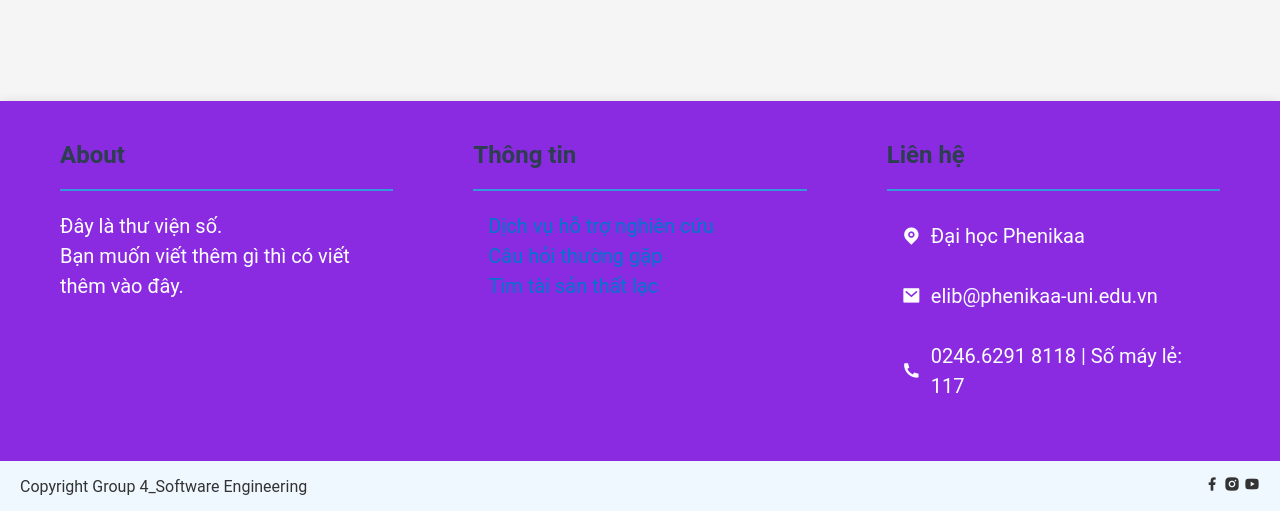
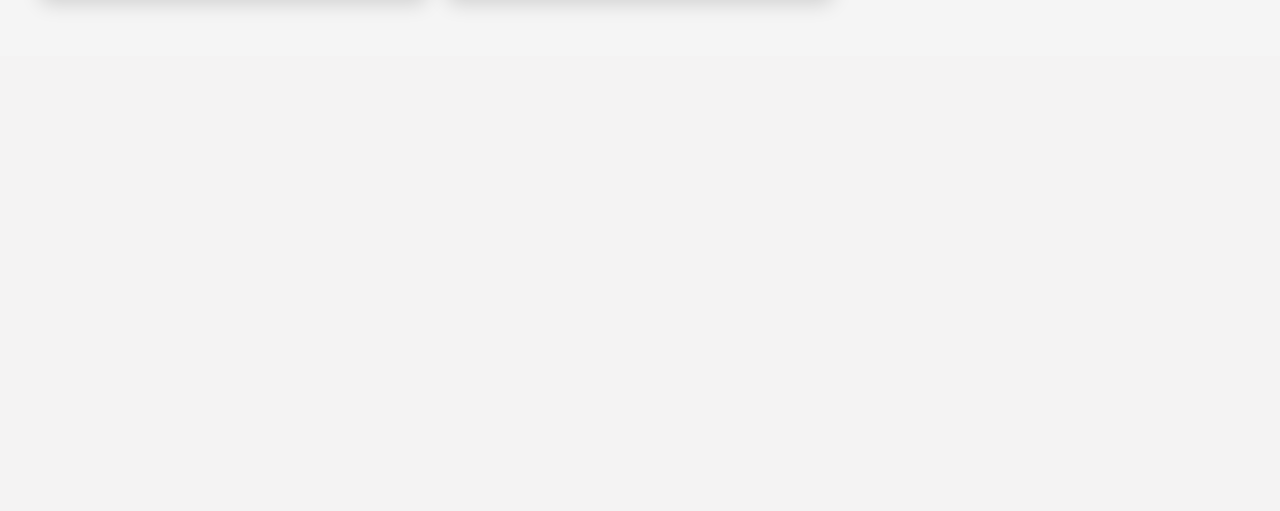
Before and after one commit to nguyenquanghuy24/CSE702025-Nhom4-ThuVienSo, a PHP site: page / in a window 1280 px wide. Shown: the part 1356-1867 px from the top of the page. After the commit the page ends 1363 px from the top, so only its background shows below. Run offline with PHP 8.4, Linux system fonts and the light colour scheme.

Commit message:
update13/06 7am

```diff
--- a/demo/index.php
+++ b/demo/index.php
@@ -16,10 +16,40 @@ if (session_status() === PHP_SESSION_NONE) {
 <header class="navbar">
     <div class="logo">📚 LOGO</div>
     <nav class="nav-links">
-      <a href="#">Thư viện</a>
-      <a href="#">Dịch vụ</a>
-      <a href="#">Help</a>
-      <a href="#">Contact</a>
+      <div class="nav-item">
+        <a href="#">Thư viện</a>
+        <div class="sub-menu">
+          <a href="#">Tài liệu số</a>
+          <a href="#">Sách in</a>
+          <a href="#">Tạp chí khoa học</a>
+          <a href="#">Luận văn & Luận án</a>
+          <a href="#">Cơ sở dữ liệu</a>
+        </div>
+      </div>
+      <div class="nav-item">
+        <a href="#">Dịch vụ</a>
+        <div class="sub-menu">
+          <a href="#">Hỗ trợ nghiên cứu</a>
+          <a href="#">Hướng dẫn sử dụng</a>
+          <a href="#">Dịch vụ kỹ thuật</a>
+        </div>
+      </div>
+      <div class="nav-item">
+        <a href="#">Help</a>
+        <div class="sub-menu">
+          <a href="#">FAQ</a>
+          <a href="#">Hỗ trợ trực tuyến</a>
+          <a href="#">Tài liệu hướng dẫn</a>
+        </div>
+      </div>
+      <div class="nav-item">
+        <a href="#">Contact</a>
+        <div class="sub-menu">
+          <a href="#">Email</a>
+          <a href="#">Hotline</a>
+          <a href="#">Địa chỉ</a>
+        </div>
+      </div>
     </nav>
     <div class="auth">
     <?php if (isset($_SESSION['user'])): ?>
@@ -57,7 +87,7 @@ if (session_status() === PHP_SESSION_NONE) {
       <button class="btn-xemthem">
           <a href="#" class="custom-link">XEM THÊM &rsaquo;</a>
       </button>
-  </div>
+    </div>
 </section>
 <section class="events">
     <div class="section-header">
@@ -79,140 +109,15 @@ if (session_status() === PHP_SESSION_NONE) {
       </button>
     </div>
 </section>
-<!-- TUNG -->
 <section class="news-section">
     <h2 class="title">TIN TỨC</h2>
     <p class="desc">Cập nhật tin tức, thông báo</p>
-
     <div class="news-container">
-        <!--Box 1 -->
         <div class="news-card card-with-bg" style="background-image: url('image1.jpg');">
             <div class="overlay">
               <p class="news-topic">Văn hóa đọc</p>
               <h3 class="news-title">Lễ trao giải các cuộc thi Ngày Sách và Văn hóa đọc</h3>
             </div>
         </div>
-        <!--Box 2-->
         <div class="news-card card-with-bg" style="background-image: url('image2.jpg');">
             <div class="overlay">
-              <p class="news-topic">Topic2</p>
-              <h3 class="news-title">Ứng dụng AI hỗ trợ học tập và nghiên cứu khoa học</h3>
-            </div>
-        </div>
-        <!--Box 3-->
-        <div class="news-card card-with-bg" style="background-image: url('image3.jpg');">
-            <div class="overlay">
-              <p class="news-topic">Triển lãm</p>
-              <h3 class="news-title">Đọc sách thông minh – Bảo vệ bản quyền</h3>
-            </div>
-        </div>
-    </div>
-
-    <div class="btn-wrapper">
-        <button class="btn-xemthem">
-            <a href="#" class="custom-link">XEM THÊM &rsaquo;</a>
-        </button>
-    </div>
-</section>
-<footer>
-    <div class="last_bottom">
-        <div class="column">
-            <h1 id="about">About</h1>
-            <p>Đây là thư viện số. <br>Bạn muốn viết thêm gì thì có viết thêm vào đây. </br> </p>
-        </div>
-        <div class="column">
-            <h1 id="info">Thông tin</h1>
-            <ul>
-                <li>
-                    <a href="Support">Dịch vụ hỗ trợ nghiên cứu</a>
-                </li>
-                <li>
-                    <a href="Question">Câu hỏi thường gặp</a>
-                </li>
-                <li>
-                    <a href="Search">Tìm tài sản thất lạc</a>
-                </li>
-            </ul>
-        </div>
-        <div class="column">
-            <h1 id="contact">Liên hệ</h1>
-            <ul class="contact-list">
-                <li>
-                    <i class="ri-map-pin-fill"></i>
-                    <span>Đại học Phenikaa</span>
-                </li>
-                <li>
-                    <i class="ri-mail-fill"></i>
-                    <span> elib@phenikaa-uni.edu.vn</span>
-                </li>
-                <li>
-                    <i class="ri-phone-fill"></i>
-                    <span> 0246.6291 8118 | Số máy lẻ: 117</span>
-                </li>
-            </ul>
-        </div>
-    </div>
-    <div class="bottom">
-        <div class="left-footer">
-            <p>Copyright  Group 4_Software Engineering</p>
-        </div>
-        <div class="right_footer">
-            <div class="icons">
-                <i class="ri-facebook-fill"></i>
-                <i class="ri-instagram-fill"></i>
-                <i class="ri-youtube-fill"></i>
-            </div>
-        </div>
-    </div>
-</footer>
-<?php if (!isset($_SESSION['user'])): ?>
-<div id="loginModal" class="modal" style="<?php if (isset($_SESSION['login_error'])) echo 'display:block;'; ?>">
-  <div class="modal-content">
-    <span class="close-btn" onclick="closeModal()">&times;</span>
-    <h2>Đăng nhập</h2>
-
-    <?php if (isset($_SESSION['login_error'])): ?>
-      <p style="color: red;"><?php echo $_SESSION['login_error']; unset($_SESSION['login_error']); ?></p>
-    <?php endif; ?>
-
-    <form method="POST" action="login/login.php">
-      <label for="user">Tên đăng nhập:</label>
-      <input type="text" id="user" name="user" required>
-
-      <label for="pass">Mật khẩu:</label>
-      <input type="password" id="pass" name="pass" required>
-
-      <button type="submit">Đăng nhập</button>
-      <p class="signup-link">Chưa có tài khoản? <a href="login/register.php">Đăng ký</a></p>
-    </form>
-  </div>
-</div>
-<?php endif; ?>
-<script>
-  // Mở modal đăng nhập
-  function openLoginModal() {
-    document.getElementById('loginModal').style.display = 'block';
-  }
-  // Đóng modal
-  function closeModal() {
-    document.getElementById('loginModal').style.display = 'none';
-  }
-  // Đóng modal nếu click ngoài vùng nội dung
-  window.onclick = function(event) {
-    const modal = document.getElementById('loginModal');
-    if (event.target === modal) {
-      modal.style.display = 'none';
-    }
-  }
-  // Phân biệt Log in / Đăng xuất
-  document.querySelectorAll('.auth a').forEach(function(link) {
-    link.addEventListener('click', function(event) {
-      if (this.getAttribute('href') === "#") {
-        event.preventDefault(); // chỉ chặn nếu là link modal
-        openLoginModal();
-      }
-    });
-  });
-</script>
-</body>
-</html>
```
